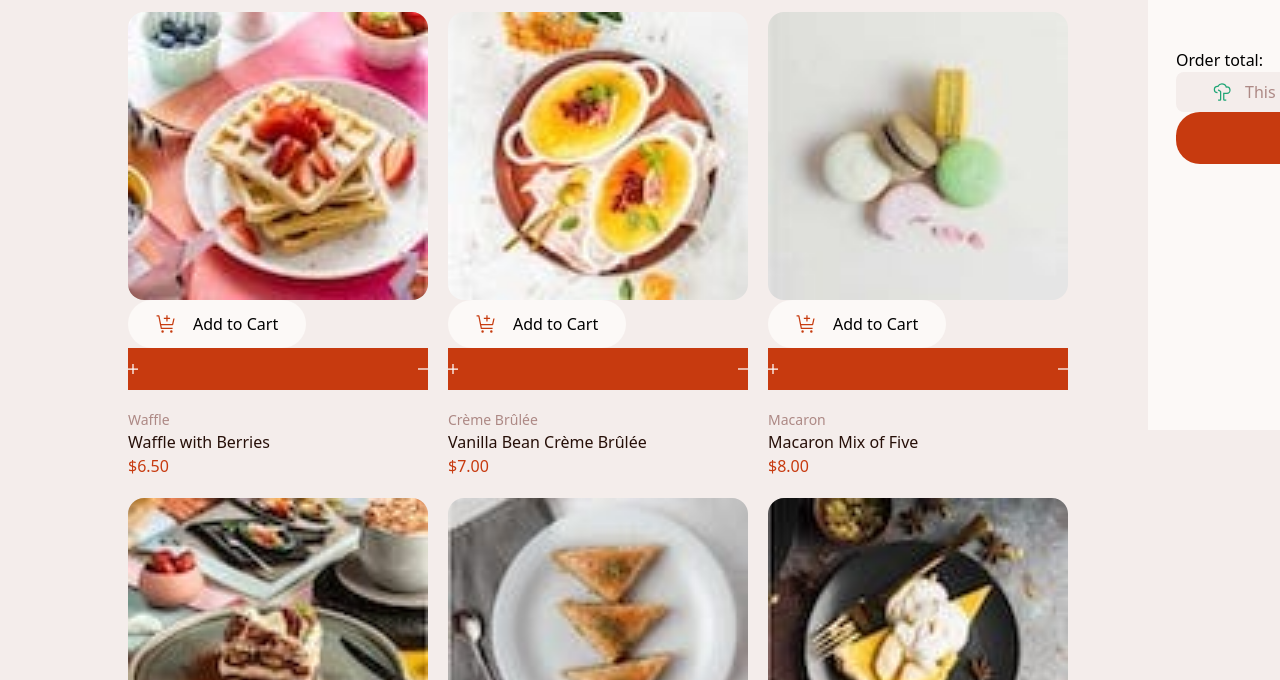
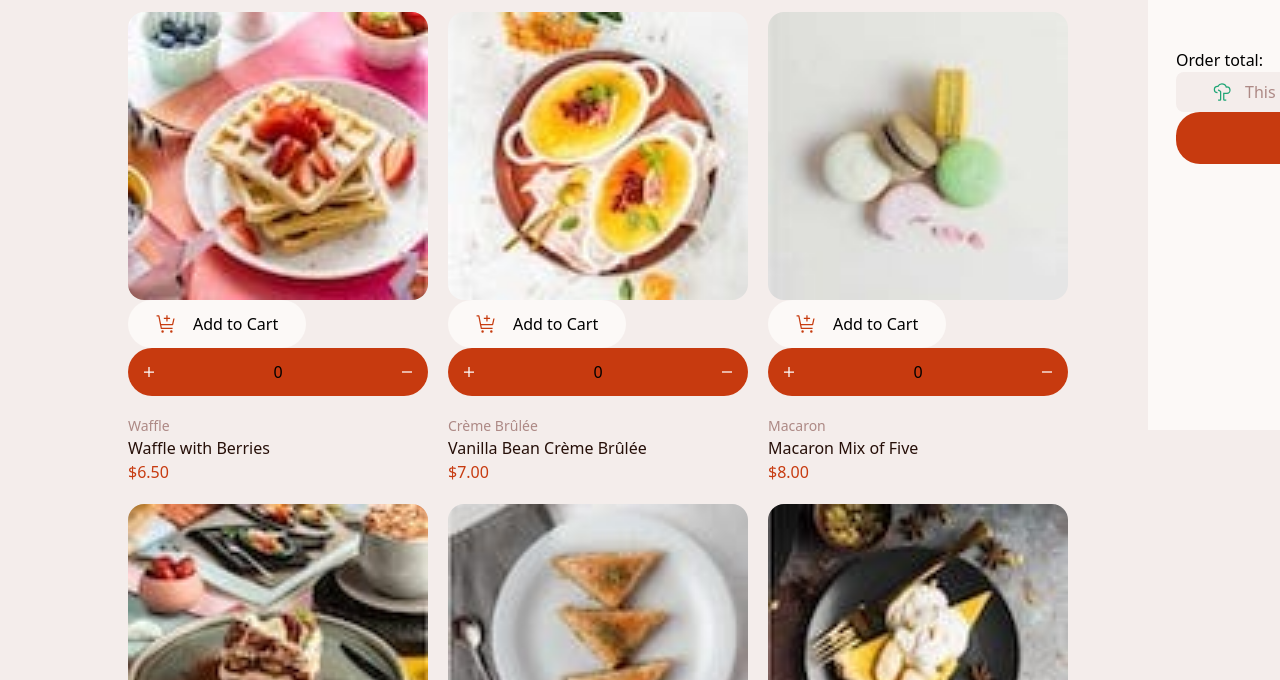
Before and after one commit to okedo01/product-list-with-cart-okedo01, a website: page public/index.html in a window 1280 px wide. Shown: the part 120-800 px from the top of the page. Drawn offline with Linux system fonts and the light colour scheme.

Commit message:
adding increment and decrement buttons

```diff
--- a/public/sandbox.js
+++ b/public/sandbox.js
@@ -63,7 +63,7 @@ const addCartToHTML = () => {
             cartDiv.classList.add('result');
 
             let posOfFoodInCart = listFood.findIndex((food, idx) => idx + 1 === parseInt(cart.foodId));
-            let info = listFood[posOfFoodInCart]
+            let info = listFood[posOfFoodInCart];
 
             let totalItemPrice = info.price * cart.quantity;
 
@@ -94,6 +94,7 @@ const addCartToHTML = () => {
 
 const addDataToHTML = (data) => {
     listItemsHTML.innerHTML = '';
+    let quantity = 0;
     if(listFood.length > 0) {
         listFood.forEach((item, index) => {
             let foodDiv = document.createElement('div');
@@ -108,8 +109,9 @@ const addDataToHTML = (data) => {
                     Add to Cart
                 </button>
                 <div>
-                    <div class="icons flex justify-between items-center py-4 bg-primary">
+                    <div class="icons flex justify-between items-center py-3 px-4 bg-primary rounded-3xl">
                         <img src="./assets/images/icon-increment-quantity.svg" alt="icon-increment-quantity">
+                        <p>${quantity}</p>
                         <img src="./assets/images/icon-decrement-quantity.svg" alt="icon-decrement-quantity">
                     </div>
                 </div>
```
Also changed, not shown: public/styles.css.
